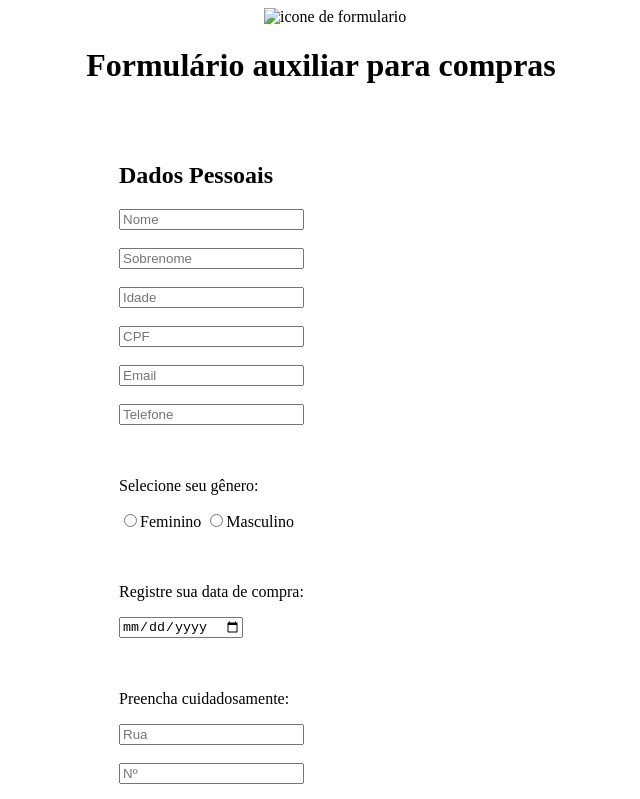
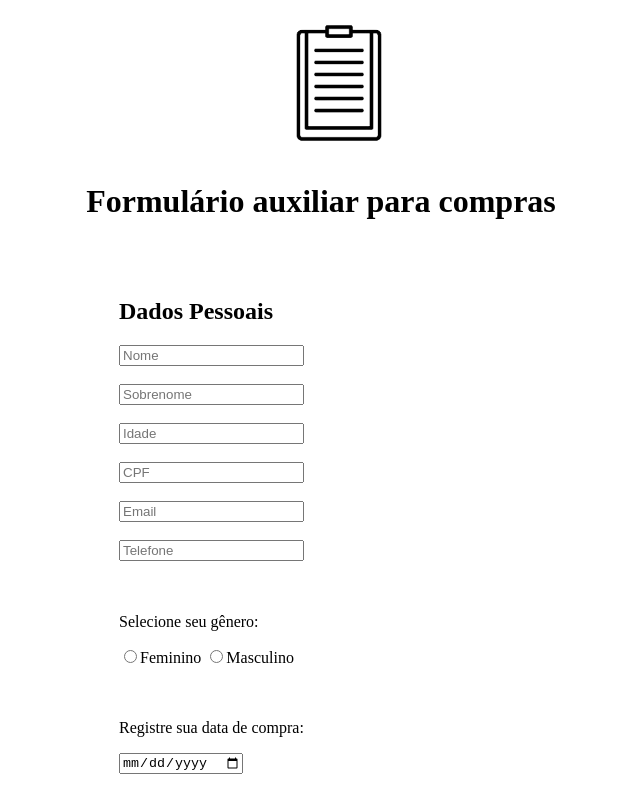
Before and after one commit to Cleissiane/Formulario, a plain HTML site: page index.html in a window 1280 px wide. Shown: the top 799 px of the page, without its empty margins (319-959 px from the left). Drawn offline with Linux system fonts and the light colour scheme.

Commit message:
caminho da imagem alterada

```diff
--- a/index.html
+++ b/index.html
@@ -8,7 +8,7 @@
 
 </head>
 <body>
-    <img style="padding-left: 575px;" src="imagens/img formulario.png" alt="icone de formulario" width="150">
+    <img style="padding-left: 575px;" src="img formulario.png" alt="icone de formulario" width="150">
     <h1 style="text-align: center;">Formulário auxiliar para compras</h1>
 
     <br><br>
```
